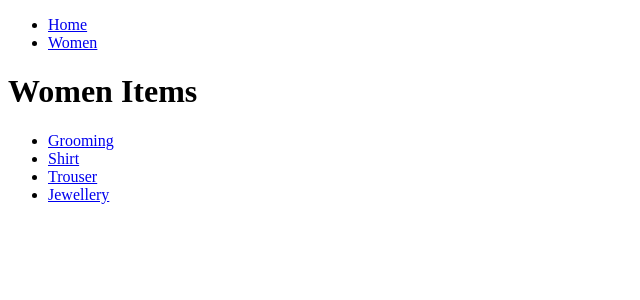
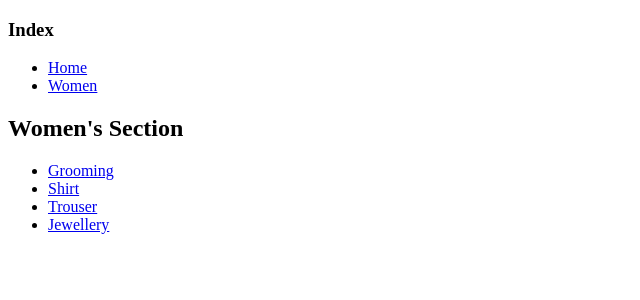
Before and after one commit to acciojob/nested-routes-prmd04, a React app: page /women in a window 1280 px wide. Shown: the top 300 px of the page, without its empty margins (0-640 px from the left). Built offline with nearby package versions, Linux system fonts and the light colour scheme.

Commit message:
testing 4

```diff
--- a/src/components/App.js
+++ b/src/components/App.js
@@ -12,6 +12,7 @@ import Layout from "./Layout";
 const App = () => {
   return (
       <div>
+
         <Routes>
           <Route path="/" element={<Layout />}>
             <Route index element={<Home />} />
@@ -25,6 +26,7 @@ const App = () => {
           </Route>
         </Routes>
       </div>
+
   );
 };
 
--- a/src/components/Home.js
+++ b/src/components/Home.js
@@ -2,7 +2,7 @@ import React from 'react'
 
 const Home = () => {
   return (
-    <div>Home</div>
+    <h2>Welcome to Home</h2>
   )
 }
 
--- a/src/components/Layout.js
+++ b/src/components/Layout.js
@@ -1,8 +1,10 @@
 import React from "react";
-import {Link,Outlet} from 'react-router-dom'
+import { Link, Outlet } from "react-router-dom";
+
 const Layout = () => {
   return (
     <div>
+      <h3>Index</h3>
       <nav>
         <ul>
           <li><Link to="/home">Home</Link></li>
@@ -16,4 +18,5 @@ const Layout = () => {
     </div>
   );
 };
+
 export default Layout;
--- a/src/components/Women.js
+++ b/src/components/Women.js
@@ -1,25 +1,17 @@
 import React from "react";
-import { Link , Outlet} from "react-router-dom";
+import { Link, Outlet } from "react-router-dom";
 
 const Women = () => {
   return (
     <div>
-      <h1>Women Items</h1>
+      <h2>Women's Section</h2>
       <ul>
-        <li>
-          <Link to='grooming'>Grooming</Link>
-        </li>
-        <li>
-          <Link to='shirt'>Shirt</Link>
-        </li>
-        <li>
-          <Link to='trouser'>Trouser</Link>
-        </li>
-        <li>
-          <Link to='jewellery'>Jewellery</Link>
-        </li>
+        <li><Link to="grooming">Grooming</Link></li>
+        <li><Link to="Shirt">Shirt</Link></li>
+        <li><Link to="trouser">Trouser</Link></li>
+        <li><Link to="jewellery">Jewellery</Link></li>
       </ul>
-      <Outlet/>
+      <Outlet />
     </div>
   );
 };
```
Also changed, not shown: src/categories/Grooming.js (added, +9 -0 lines), src/categories/Jewellery.js (added, +9 -0 lines), src/categories/Shirt.js (added, +9 -0 lines), src/categories/Trouser.js (added, +9 -0 lines), src/components/SubLayout.js (added, +18 -0 lines), src/components/Jwellary.js (deleted). Lines whose indentation alone changed are shown as unchanged.
